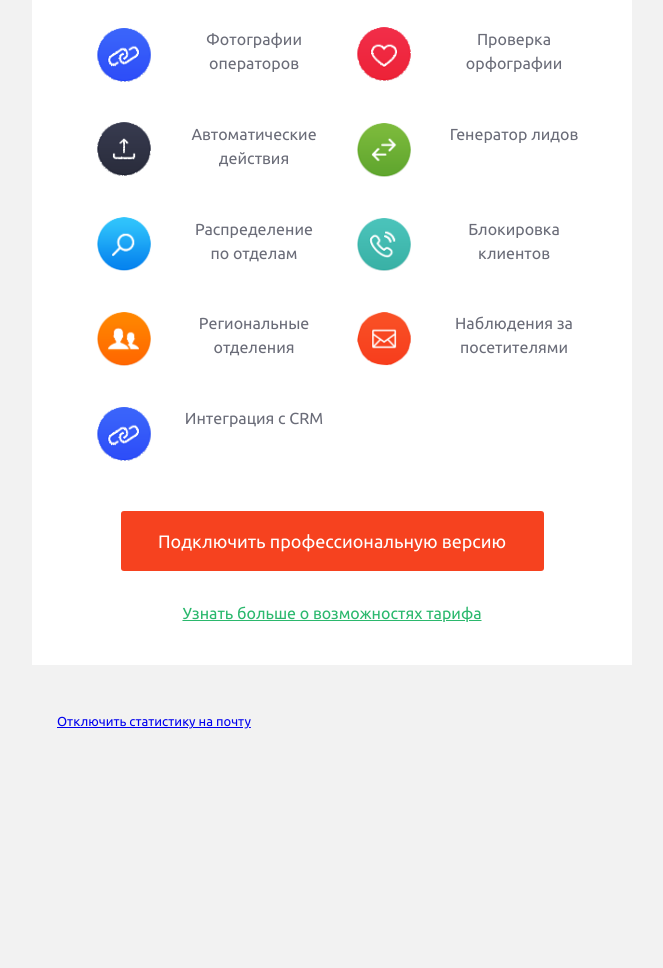
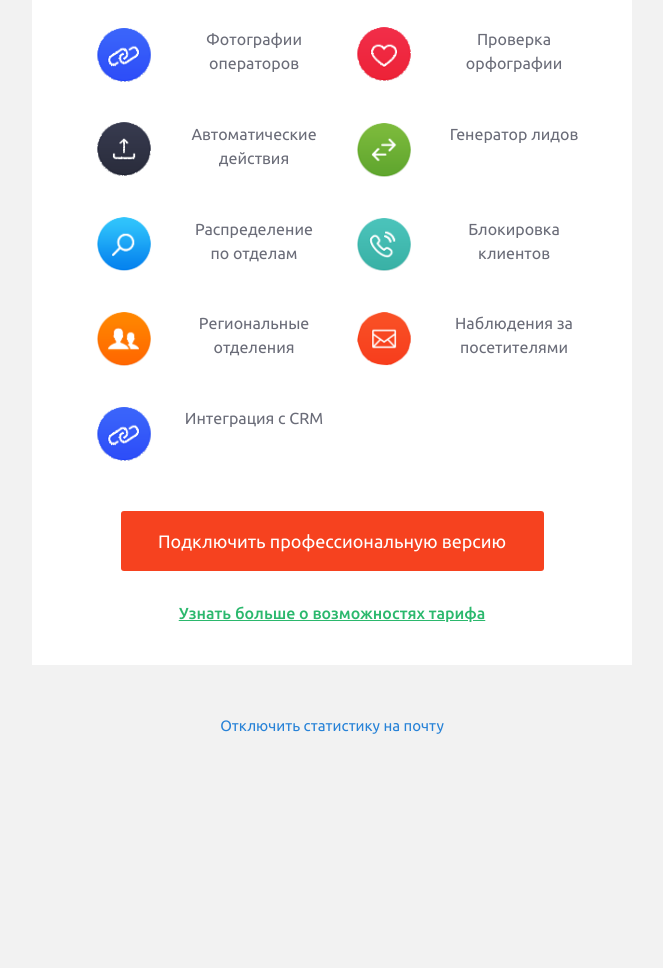
Before and after one commit to lizafalko/MailExample, a website: page index.html in a window 1280 px wide. Shown: the part 2321-3289 px from the top of the page, without its empty margins (308-971 px from the left). Before the commit the page ends 3259 px from the top, so only its background shows below. Drawn offline with Linux system fonts and the light colour scheme.

Commit message:
adde footer

```diff
--- a/index.html
+++ b/index.html
@@ -3177,7 +3177,7 @@
               <td align="center" style="font-size:0px;padding:10px 25px;padding-top:20px;padding-bottom:0px;word-break:break-word;">
 
       <div style="font-family:Ubuntu, Helvetica, Arial, sans-serif;font-size:16px;line-height:1;text-align:center;color:#000000;">
-        <a class="opportunities-block__link--green" href="#" style="color: #2bb86d; line-height: 1.5;">Узнать больше о возможностях тарифа</a>
+        <a class="opportunities-block__link--green" href="#" style="color: #2bb86d; line-height: 1.5; font-weight: 450;">Узнать больше о возможностях тарифа</a>
       </div>
 
               </td>
@@ -3254,10 +3254,20 @@
       <table border="0" cellpadding="0" cellspacing="0" role="presentation" style="vertical-align:top;" width="100%">
 
             <tr>
+              <td align="center" style="font-size:0px;padding:10px 25px;word-break:break-word;">
+
+      <div style="font-family:Ubuntu, Helvetica, Arial, sans-serif;font-size:13px;line-height:1;text-align:center;color:#000000;">
+        <a class="footer__link--blue" href="#" style="color: #2782d7; font-size: 15px; line-height: 1.5; text-decoration: none;">Отключить статистику на почту</a>
+      </div>
+
+              </td>
+            </tr>
+
+            <tr>
               <td align="left" style="font-size:0px;padding:10px 25px;word-break:break-word;">
 
       <div style="font-family:Ubuntu, Helvetica, Arial, sans-serif;font-size:13px;line-height:1;text-align:left;color:#000000;">
-        <a class="footer__link--blue" href="#">Отключить статистику на почту</a>
+
       </div>
 
               </td>
```
Also changed, not shown: 3 other files.
